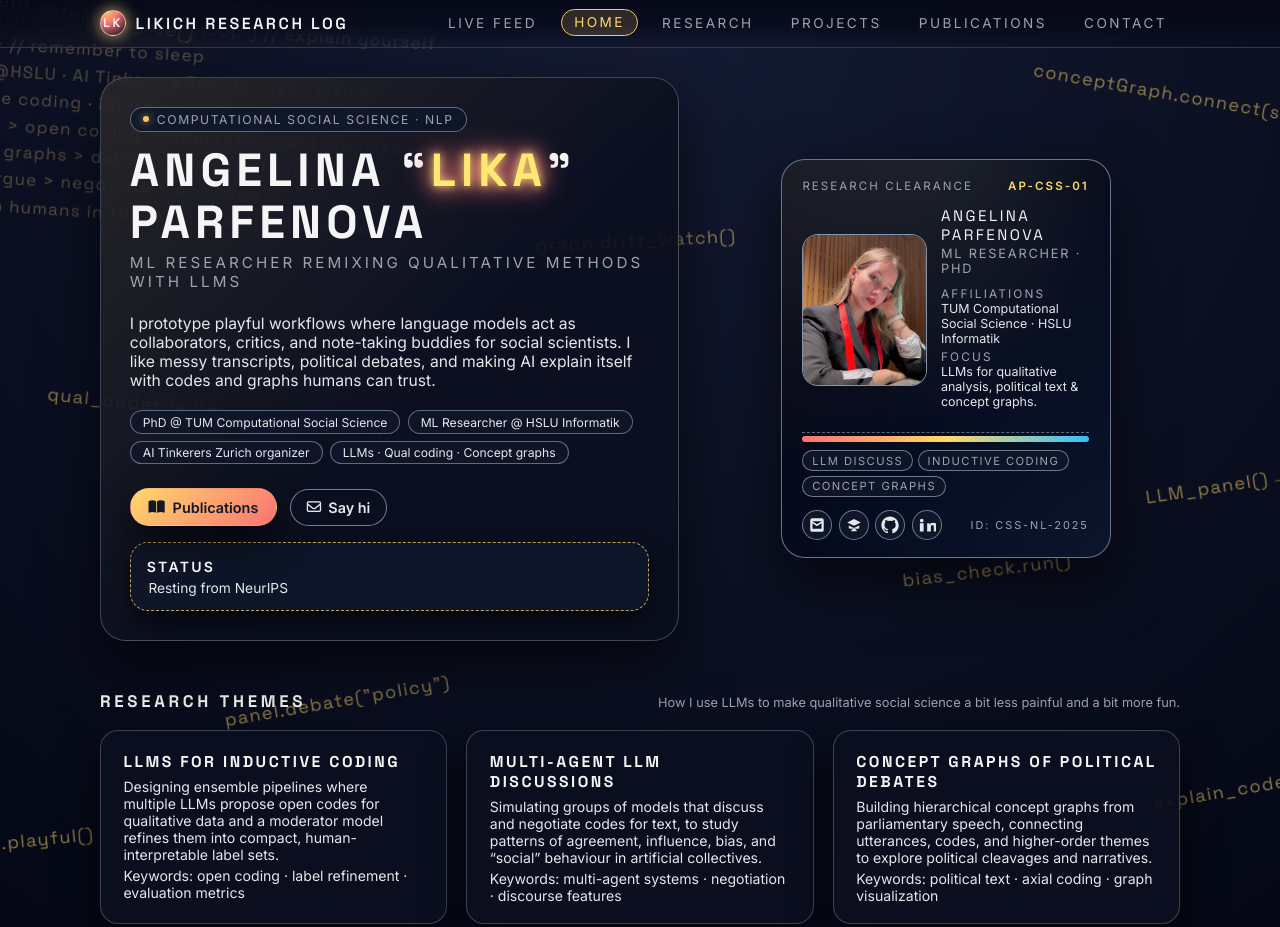
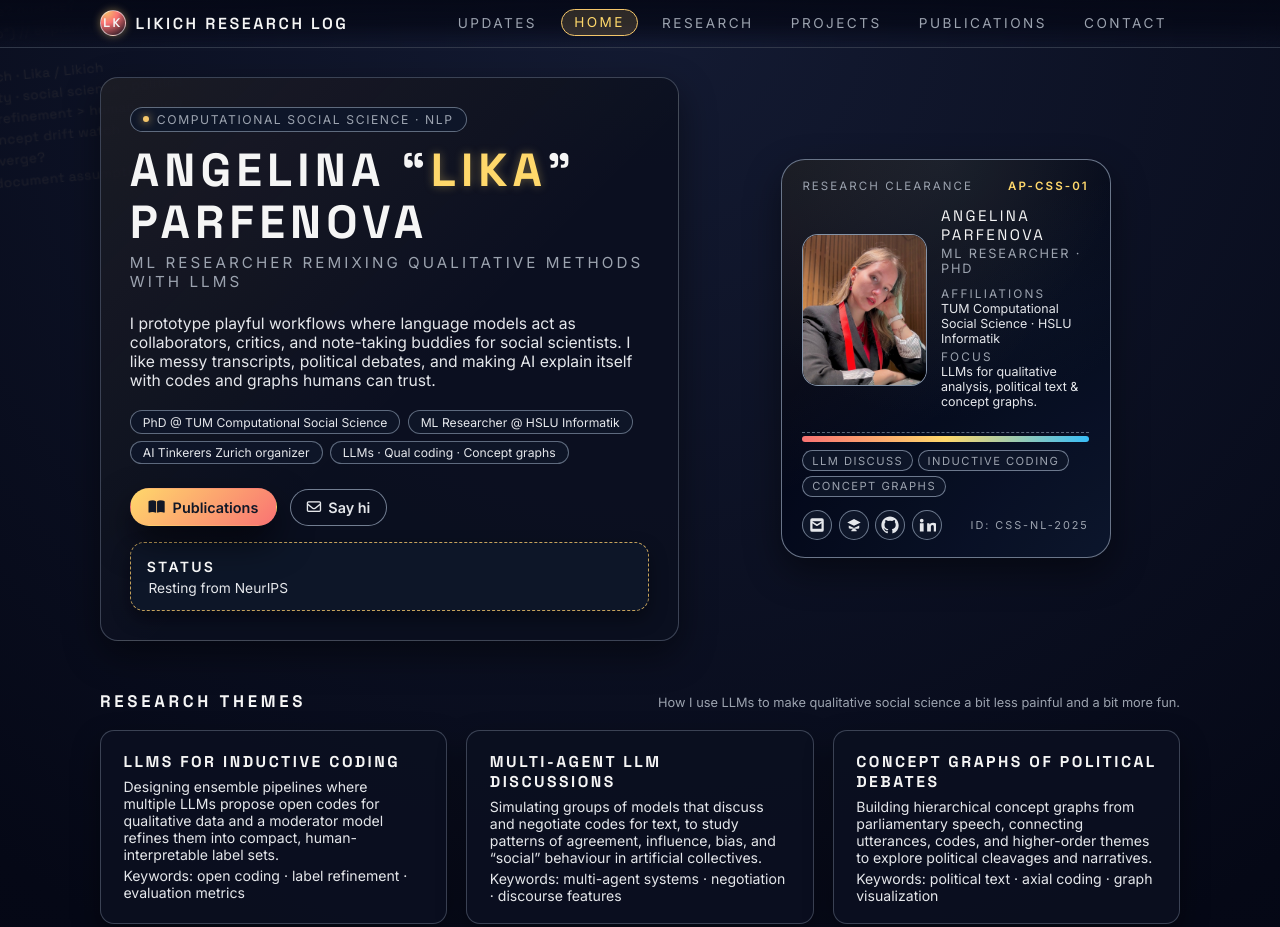
Before and after one commit to Likich/likich_site, a plain HTML site: page index.html in a window 1280 px wide. Shown: the top 927 px of the page. Drawn offline with Linux system fonts and the light colour scheme; a small style sheet from the web is missing.

Commit message:
Simplify visual treatment while keeping playful copy

```diff
--- a/index.html
+++ b/index.html
@@ -28,9 +28,9 @@
       --text-main: #f5f5f5;
       --text-muted: #9ca3af;
       --border-subtle: rgba(148, 163, 184, 0.35);
-      --radius-lg: 18px;
-      --radius-xl: 26px;
-      --shadow-soft: 0 24px 60px rgba(0, 0, 0, 0.6);
+      --radius-lg: 14px;
+      --radius-xl: 18px;
+      --shadow-soft: 0 14px 36px rgba(0, 0, 0, 0.45);
       --transition-fast: 0.2s ease-out;
     }
 
@@ -113,7 +113,7 @@
       justify-content: center;
       font-size: 0.78rem;
       background: radial-gradient(circle at 20% 0%, #f4c66a 0, #f97373 40%, #050816 100%);
-      box-shadow: 0 0 16px rgba(244, 198, 106, 0.9);
+      box-shadow: 0 0 8px rgba(244, 198, 106, 0.45);
     }
 
     .nav-links {
@@ -151,7 +151,7 @@
       z-index: 2;
     }
 
-    /* Little floating code noise in the background */
+    /* Subtle research-code texture in the background */
     .code-noise {
       position: fixed;
       inset: 0;
@@ -160,54 +160,23 @@
       left: -20vw;
       top: -20vh;
       pointer-events: none;
-      opacity: 0.32;
+      opacity: 0.09;
       mix-blend-mode: screen;
       font-family: "Space Grotesk", monospace;
-      font-size: 16px;
+      font-size: 13px;
       line-height: 1.6;
-      letter-spacing: 0.08em;
-      color: #f4c66a;
+      letter-spacing: 0.04em;
+      color: #d8b76a;
       white-space: pre-wrap;
       padding: 6rem;
-      animation: drift 18s linear infinite;
+      animation: drift 70s ease-in-out infinite;
       z-index: 0;
     }
 
-    .float-field {
-      position: fixed;
-      inset: 0;
-      width: 140vw;
-      height: 140vh;
-      left: -20vw;
-      top: -20vh;
-      pointer-events: none;
-      z-index: 0;
-    }
-
-    .float-line {
-      position: absolute;
-      font-family: "Space Grotesk", monospace;
-      font-size: 18px;
-      letter-spacing: 0.08em;
-      color: #ffd86b;
-      opacity: 0.55;
-      mix-blend-mode: screen;
-      white-space: nowrap;
-      animation: floaty var(--t, 16s) ease-in-out infinite;
-      animation-delay: var(--d, 0s);
-      transform: translate(-50%, -50%);
-    }
-
-    @keyframes floaty {
-      0% { transform: translate(-50%, -50%) translate3d(-16px, -14px, 0) rotate(-10deg); }
-      50% { transform: translate(-50%, -50%) translate3d(18px, 18px, 0) rotate(10deg); }
-      100% { transform: translate(-50%, -50%) translate3d(-16px, -14px, 0) rotate(-10deg); }
-    }
-
     @keyframes drift {
-      0% { transform: translate3d(-8%, -8%, 0) rotate(-12deg) scale(1.05); }
-      50% { transform: translate3d(8%, 8%, 0) rotate(12deg) scale(1.05); }
-      100% { transform: translate3d(-8%, -8%, 0) rotate(-12deg) scale(1.05); }
+      0% { transform: translate3d(-4%, -4%, 0) rotate(-6deg) scale(1.02); }
+      50% { transform: translate3d(4%, 4%, 0) rotate(6deg) scale(1.02); }
+      100% { transform: translate3d(-4%, -4%, 0) rotate(-6deg) scale(1.02); }
     }
 
     /* --- Hero --- */
@@ -224,7 +193,7 @@
       border-radius: var(--radius-xl);
       background: linear-gradient(
           135deg,
-          rgba(244, 198, 106, 0.12),
+          rgba(244, 198, 106, 0.07),
           transparent 55%
         ),
         var(--bg-card);
@@ -307,14 +276,7 @@
       position: relative;
       display: inline-block;
       color: #ffd86b;
-      text-shadow: 0 0 8px rgba(255, 216, 107, 0.9), 0 0 18px rgba(249, 115, 115, 0.6);
-      animation: glowPulse 2.4s ease-in-out infinite;
-    }
-
-    @keyframes glowPulse {
-      0% { filter: drop-shadow(0 0 6px rgba(255, 216, 107, 0.8)); }
-      50% { filter: drop-shadow(0 0 12px rgba(249, 115, 115, 0.9)) brightness(1.08); }
-      100% { filter: drop-shadow(0 0 6px rgba(255, 216, 107, 0.8)); }
+      text-shadow: 0 0 10px rgba(255, 216, 107, 0.35);
     }
     .hero-actions {
       display: flex;
@@ -611,7 +573,7 @@
       border-radius: var(--radius-lg);
       border: 1px solid var(--border-subtle);
       padding: 1.3rem 1.4rem 1.2rem;
-      box-shadow: 0 18px 40px rgba(0, 0, 0, 0.6);
+      box-shadow: 0 12px 28px rgba(0, 0, 0, 0.42);
     }
 
     .section-grid {
@@ -720,7 +682,7 @@
       border-radius: var(--radius-lg);
       border: 1px solid rgba(148, 163, 184, 0.4);
       background: var(--bg-card);
-      box-shadow: 0 16px 34px rgba(0, 0, 0, 0.55);
+      box-shadow: 0 10px 24px rgba(0, 0, 0, 0.4);
       overflow: hidden;
       transition: transform var(--transition-fast), border-color var(--transition-fast);
     }
@@ -778,7 +740,7 @@
       border-radius: var(--radius-lg);
       border: 1px dashed rgba(244, 198, 106, 0.8);
       background: rgba(15, 23, 42, 0.92);
-      box-shadow: 0 12px 24px rgba(0, 0, 0, 0.55);
+      box-shadow: 0 8px 18px rgba(0, 0, 0, 0.38);
     }
 
     .now-card h4 {
@@ -915,20 +877,6 @@ LLM panels &gt; argue &gt; negotiate &gt; converge?
 remember: keep humans in the loop; document assumptions
 </div>
 
-<div class="float-field">
-  <span class="float-line" style="top: 14%; left: 18%; --d: -2s; --t: 17s;">agent.vote() → agree()</span>
-  <span class="float-line" style="top: 22%; left: 82%; --d: -4s; --t: 19s;">conceptGraph.connect(speaker, theme)</span>
-  <span class="float-line" style="top: 50%; left: 26%; --d: -6s; --t: 18s;">qual_codes |= llm_panel.propose()</span>
-  <span class="float-line" style="top: 66%; left: 70%; --d: -8s; --t: 16s;">bias_check.run()</span>
-  <span class="float-line" style="top: 36%; left: 50%; --d: -10s; --t: 20s;">graph.drift_watch()</span>
-  <span class="float-line" style="top: 8%; left: 62%; --d: -12s; --t: 18s;">humans_in_loop = true</span>
-  <span class="float-line" style="top: 78%; left: 34%; --d: -14s; --t: 19s;">panel.debate("policy")</span>
-  <span class="float-line" style="top: 86%; left: 84%; --d: -16s; --t: 21s;">explain_codes()</span>
-  <span class="float-line" style="top: 58%; left: 86%; --d: -18s; --t: 22s;">LLM_panel() → converge?</span>
-  <span class="float-line" style="top: 28%; left: 8%; --d: -20s; --t: 23s;">concept_graph.trace()</span>
-  <span class="float-line" style="top: 90%; left: 16%; --d: -22s; --t: 24s;">evals.playful()</span>
-</div>
-
 <header class="nav">
   <div class="nav-inner">
     <div class="nav-brand">
@@ -936,7 +884,7 @@ remember: keep humans in the loop; document assumptions
       <span>Likich Research Log</span>
     </div>
     <nav class="nav-links">
-      <a href="highlights.html" class="nav-link">Live Feed</a>
+      <a href="highlights.html" class="nav-link">Updates</a>
       <a href="#top" class="nav-link active">Home</a>
       <a href="#research" class="nav-link">Research</a>
       <a href="#projects" class="nav-link">Projects</a>
@@ -1111,7 +1059,7 @@ remember: keep humans in the loop; document assumptions
         </div>
         <div class="project-meta">Topic modeling · Graph viz · Python</div>
         <p>
-          Pinned GitHub repo for visualizing topic models as interactive graphs—clean way to explore
+          Pinned GitHub repo for visualizing topic models as interactive graphs: a clean way to explore
           themes, connections, and dominant terms without living inside notebooks.
         </p>
       </article>
```
Also changed, not shown: highlights.html (+16 -56 lines).
